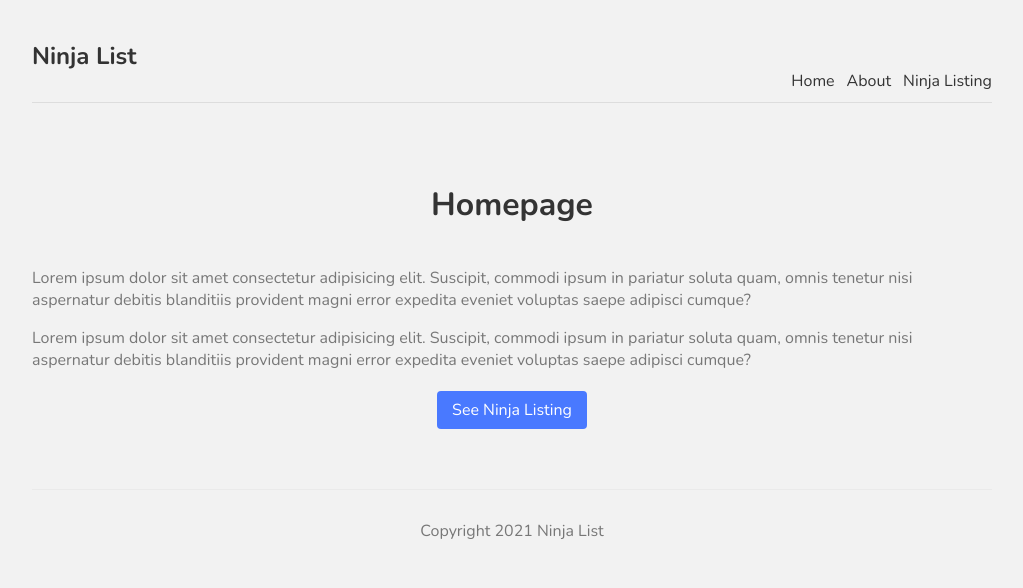
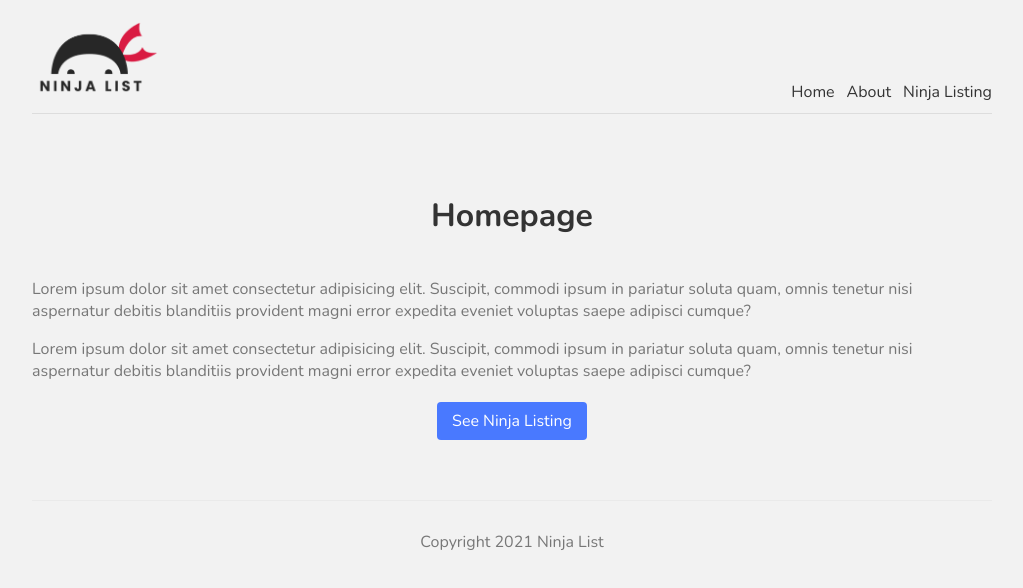
Before and after one commit to developer-junaid/NextJs-Tutorial, a Next.js app: page / in a window 1280 px wide. Shown: the top 588 px of the page, without its empty margins (128-1151 px from the left). Built offline with nearby package versions, Linux system fonts and the light colour scheme.

Commit message:
added image

```diff
--- a/components/Navbar.js
+++ b/components/Navbar.js
@@ -1,14 +1,15 @@
 import React from "react";
 
-// Link
+// Next
 import Link from "next/link";
+import Image from "next/image";
 
 // Navbar component
 const Navbar = () => {
   return (
     <nav>
       <div className="logo">
-        <h1>Ninja List</h1>
+        <Image src="/logo.png" alt="logo" width={128} height={77} />
       </div>
       <Link href="/">
         <a>Home</a>
```
Also changed, not shown: public/logo.png (added).
